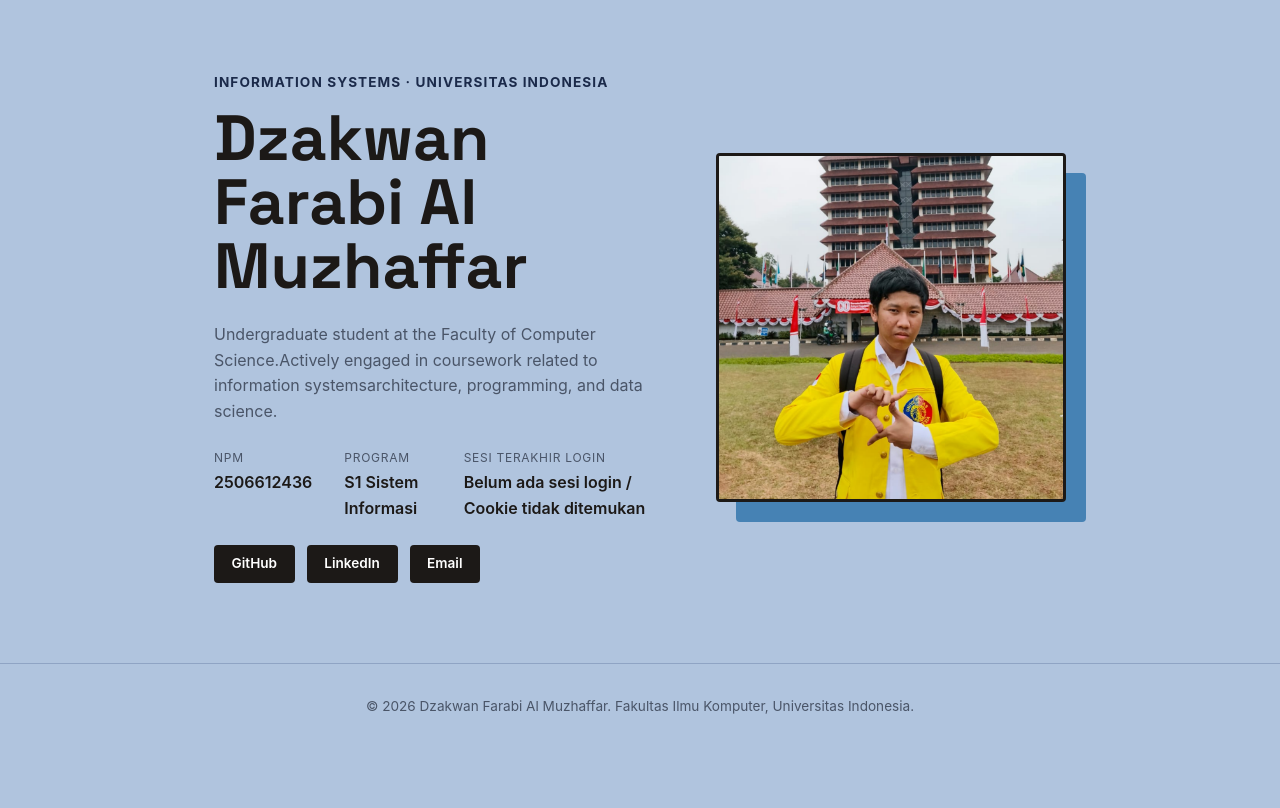
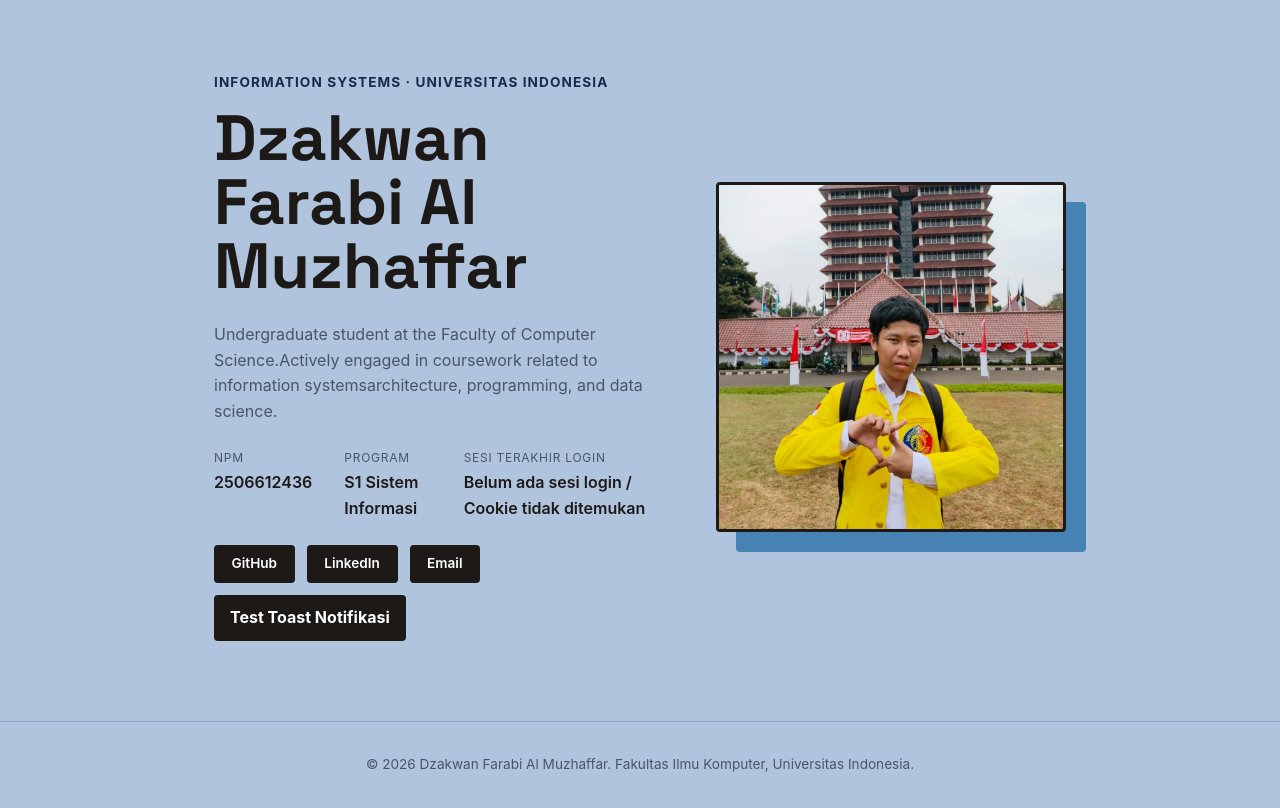
Before and after one commit to dzakwanversipacil/myportofolio, a Django app: page / in a window 1280 px wide. Shown: the part 74-882 px from the top of the page. Before the commit the page ends 788 px from the top, so only its background shows below. Run offline with Django 5.2, Linux system fonts and the light colour scheme.

Commit message:
feat: add toast notification

```diff
--- /dev/null
+++ b/static/js/toast.js
@@ -0,0 +1,43 @@
+let toastTimer;
+
+function showToast(title, message, type = 'normal', duration = 3000) {
+  const toastComponent = document.getElementById('toast-component');
+  const toastTitle = document.getElementById('toast-title');
+  const toastMessage = document.getElementById('toast-message');
+
+  if (!toastComponent) return;
+
+  // Hapus class tipe sebelumnya
+  toastComponent.classList.remove('toast-success', 'toast-error', 'toast-normal');
+
+  // Terapkan class baru berdasarkan tipe
+  if (type === 'success') {
+      toastComponent.classList.add('toast-success');
+  } else if (type === 'error') {
+      toastComponent.classList.add('toast-error');
+  } else {
+      toastComponent.classList.add('toast-normal');
+  }
+
+  // Perbarui konten teks
+  toastTitle.textContent = title;
+  toastMessage.textContent = message;
+
+  // Batalkan timer sebelumnya jika toast masih tampil
+  clearTimeout(toastTimer);
+
+  // Animasi muncul
+  if (!toastComponent.matches(':popover-open')) {
+      toastComponent.showPopover();
+      void toastComponent.offsetHeight; // paksa browser menghitung style agar transisi berjalan
+  }
+  toastComponent.classList.remove('toast-hidden');
+  toastComponent.classList.add('toast-show');
+
+  // Animasi hilang otomatis
+  toastTimer = setTimeout(() => {
+      toastComponent.classList.remove('toast-show');
+      toastComponent.classList.add('toast-hidden');
+      toastTimer = setTimeout(() => toastComponent.hidePopover(), 300);
+  }, duration);
+}
--- a/templates/base.html
+++ b/templates/base.html
@@ -38,5 +38,6 @@
         <p>© 2026 {{ name }}. Fakultas Ilmu Komputer, Universitas Indonesia.</p>
       </div>
     </footer>
+    {% include "components/toast.html" %}
   </body>
 </html>
--- /dev/null
+++ b/templates/components/toast.html
@@ -0,0 +1,10 @@
+{% load static %}
+<div id="toast-component"
+     class="toast-component toast-hidden"
+     popover="manual">
+    <div class="toast-content">
+        <h3 id="toast-title" class="toast-title">This is a Sample Title</h3>
+        <p id="toast-message" class="toast-message">This is a Sample Message</p>
+    </div>
+</div>
+<script src="{% static 'js/toast.js' %}"></script>
--- a/templates/index.html
+++ b/templates/index.html
@@ -53,6 +53,11 @@
                 <a href="https://linkedin.com/in/dzakwan-farabi-al-muzhaffar-4891a3374"
                    class="social-link">LinkedIn</a>
                 <a href="mailto:dzakwan.farabi@ui.ac.id" class="social-link">Email</a>
+                <button type="button"
+                        class="button button-secondary"
+                        onclick="showToast('Notifikasi Sistem', 'Profil berhasil dimuat dengan baik!', 'success')">
+                  Test Toast Notifikasi
+                </button>
               </div>
             </div>
           </div>
```
Also changed, not shown: static/css/style.css (+58 -0 lines).
